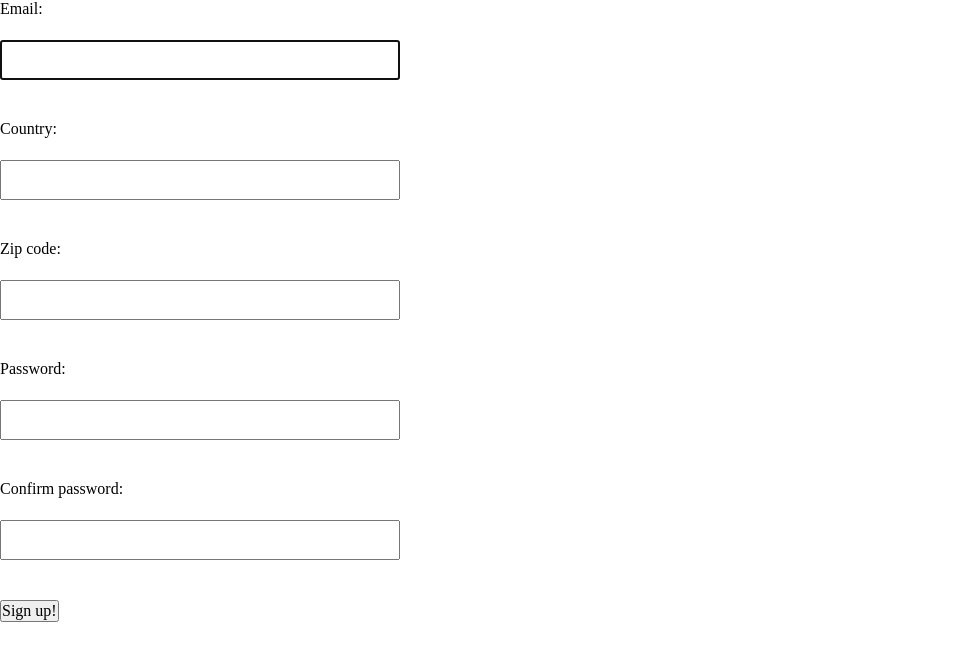
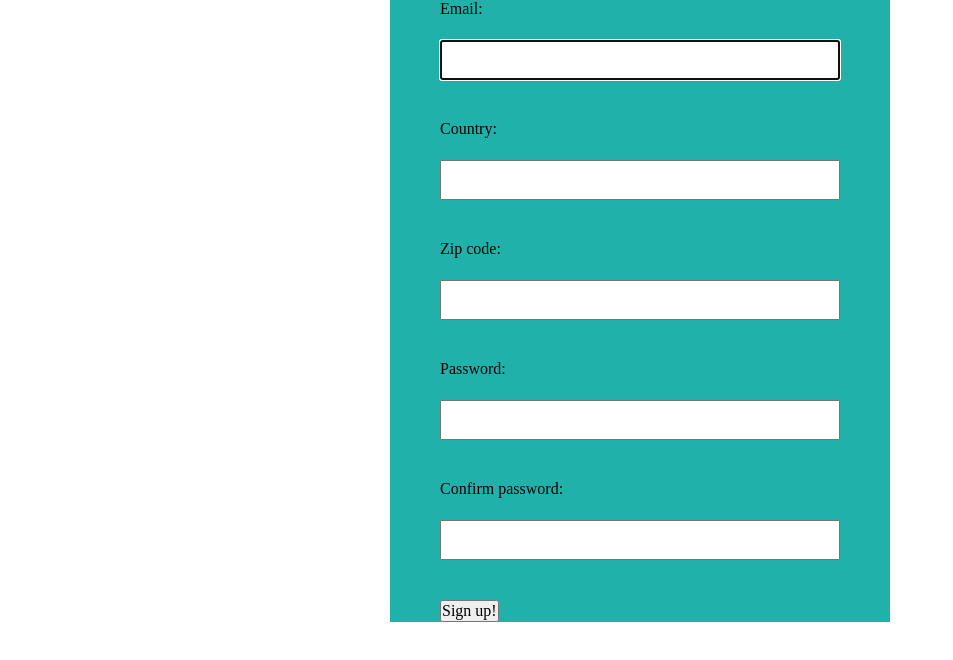
Before and after one commit to Melanie-J-Baker/js-form-validation, a plain HTML site: page index.html in a window 1280 px wide. Shown: the whole page, without its empty margins (0-953 px from the left). Drawn offline with Linux system fonts and the light colour scheme.

Commit message:
Center form elements and center form on page

```diff
--- a/style.css
+++ b/style.css
@@ -2,6 +2,18 @@
     margin: 0;
     padding: 0;
     box-sizing: border-box;
+}
+
+body {
+    display: flex;
+    justify-content: center;
+}
+
+.container {
+    background-color: lightseagreen;
+    width: 500px;
+    display: flex;
+    justify-content: center;
 }
 
 .section {
```
